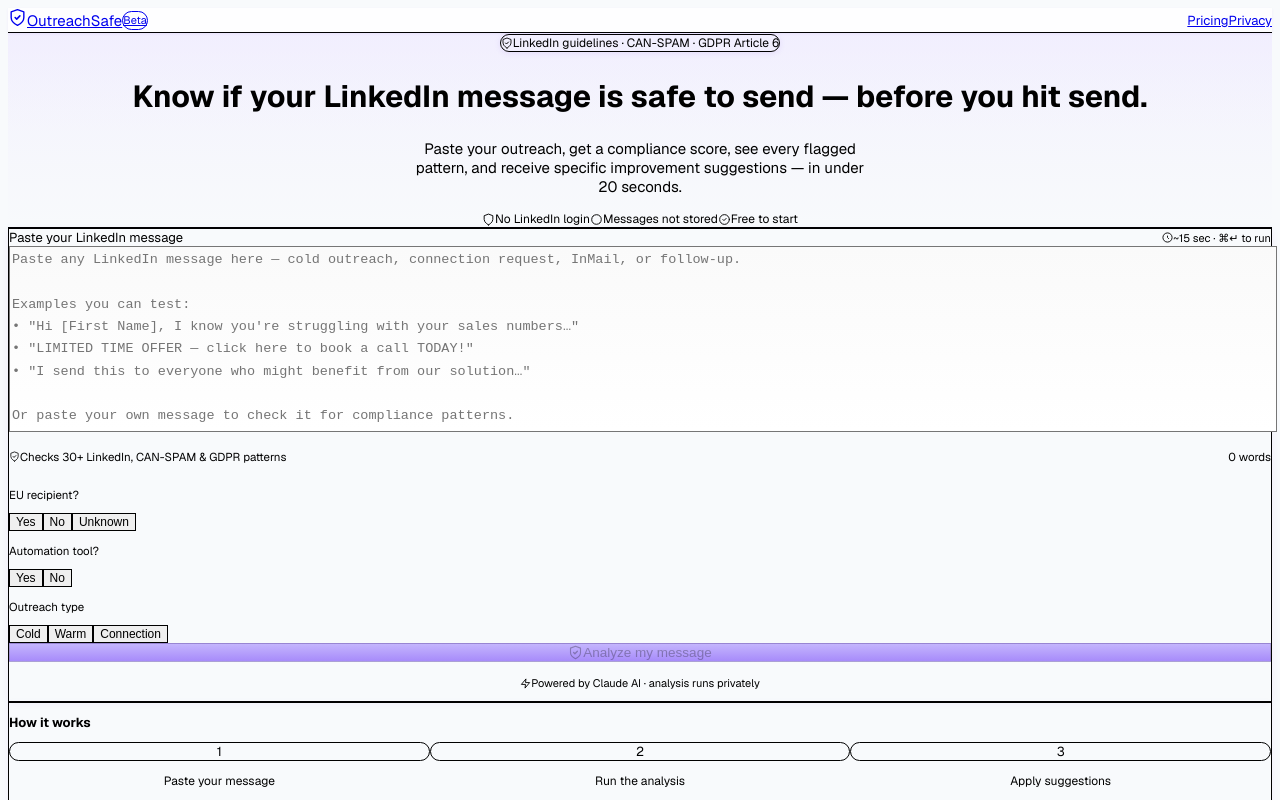
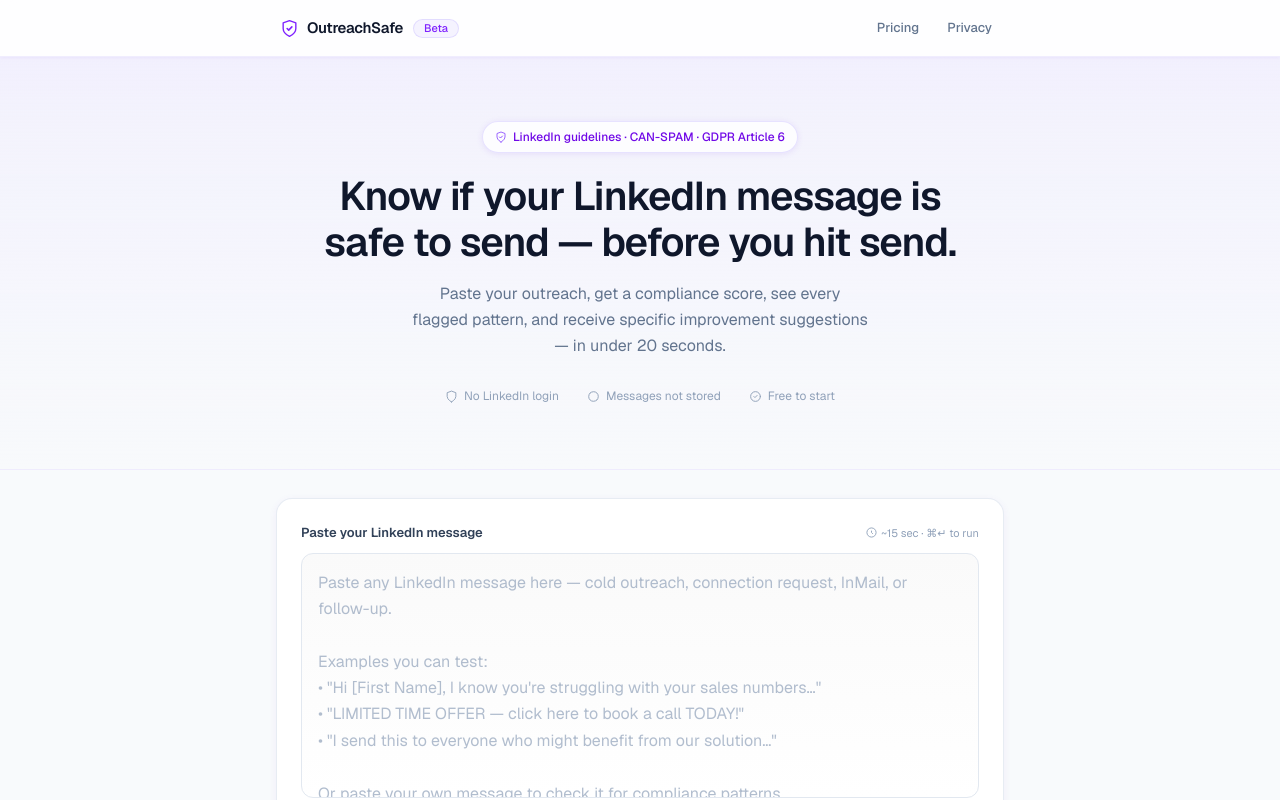
Before and after one commit to gusinfosec/outreachsafe, a Next.js app: page / in a window 1280 px wide. Shown: the top 800 px of the page. Built offline with nearby package versions, Linux system fonts and the light colour scheme.

Commit message:
fix: restore Tailwind v4 config for Render

```diff
--- a/app/globals.css
+++ b/app/globals.css
@@ -1,54 +1,36 @@
-@tailwind base;
-@tailwind components;
-@tailwind utilities;
+@import "tailwindcss";
 
-/* ── Base ──────────────────────────────────────────────────────────────────── */
 html {
   scroll-behavior: smooth;
   -webkit-font-smoothing: antialiased;
   -moz-osx-font-smoothing: grayscale;
   text-rendering: optimizeLegibility;
 }
-
 body {
   background-color: #F8FAFC;
 }
-
-/* ── Prevent iOS textarea zoom ────────────────────────────────────────────── */
 textarea, input, select {
   font-size: max(16px, 1em);
 }
-
-/* ── Focus ring — global accessible outline ───────────────────────────────── */
 :focus-visible {
   outline: 2px solid #8B5CF6;
   outline-offset: 2px;
   border-radius: 6px;
 }
-
-/* ── Subtle scrollbar ─────────────────────────────────────────────────────── */
 ::-webkit-scrollbar { width: 5px; height: 5px; }
 ::-webkit-scrollbar-track { background: transparent; }
 ::-webkit-scrollbar-thumb { background: #CBD5E1; border-radius: 10px; }
 ::-webkit-scrollbar-thumb:hover { background: #94A3B8; }
-
-/* ── Score ring animation — no global transition interference ─────────────── */
 .animate-spin { transition: none !important; }
-svg circle[style*="stroke-dashoffset"] { transition: none; }
-
-/* ── Shimmer keyframe for loading skeleton ────────────────────────────────── */
 @keyframes shimmer {
   0%   { background-position: -600px 0; }
   100% { background-position:  600px 0; }
 }
-
 .shimmer {
   background: linear-gradient(90deg, #F1F5F9 25%, #E2E8F0 50%, #F1F5F9 75%);
   background-size: 600px 100%;
   animation: shimmer 1.5s ease-in-out infinite;
 }
-
-/* ── Smooth transitions on interactive elements only ──────────────────────── */
 button, a, input, textarea, [role="button"] {
   transition-property: color, background-color, border-color, box-shadow, opacity, transform, outline-color;
   transition-timing-function: cubic-bezier(0.4, 0, 0.2, 1);
--- a/postcss.config.mjs
+++ b/postcss.config.mjs
@@ -1,7 +1,6 @@
 const config = {
   plugins: {
-    tailwindcss: {},
-    autoprefixer: {},
+    "@tailwindcss/postcss": {},
   },
 };
 export default config;
```
